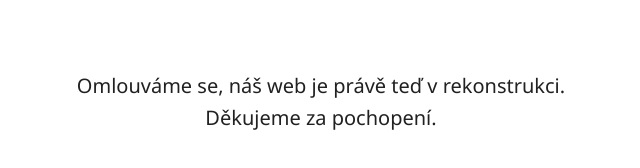
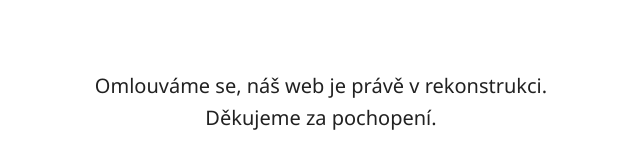
Before and after one commit to ondrejhladik-ctrl/everaprobihaoprava, a plain HTML site: page 404.html in a window 1280 px wide. Shown: the part 298-466 px from the top of the page, without its empty margins (319-959 px from the left). Drawn offline with Linux system fonts and the light colour scheme.

Commit message:
Text: web je právě v rekonstrukci
Co-Authored-By: Claude Opus 5.5 <noreply@anthropic.com>

```diff
--- a/404.html
+++ b/404.html
@@ -17,6 +17,6 @@
 </style>
 </head>
 <body>
-  <p>Omlouváme se, náš web je právě teď v rekonstrukci.<br>Děkujeme za pochopení.</p>
+  <p>Omlouváme se, náš web je právě v rekonstrukci.<br>Děkujeme za pochopení.</p>
 </body>
 </html>
```
Also changed, not shown: index.html (+1 -1 lines).
